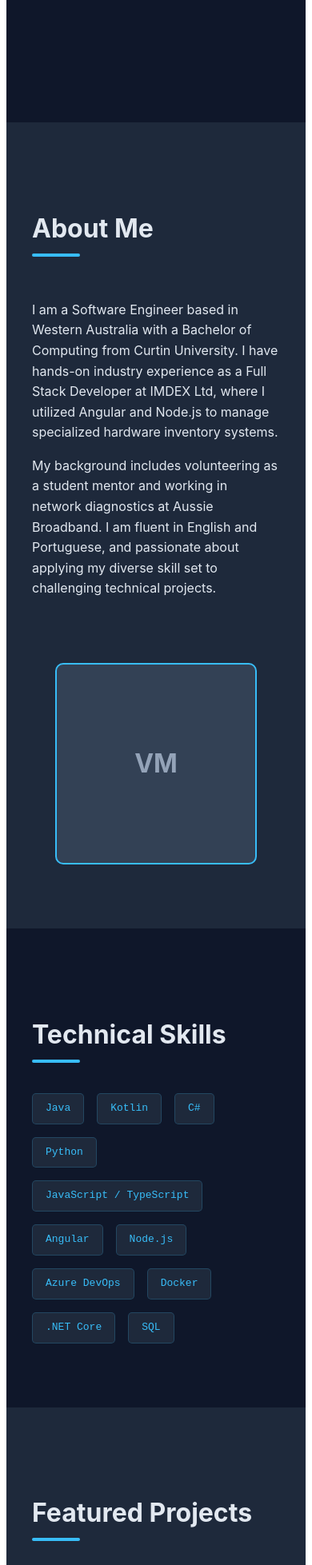
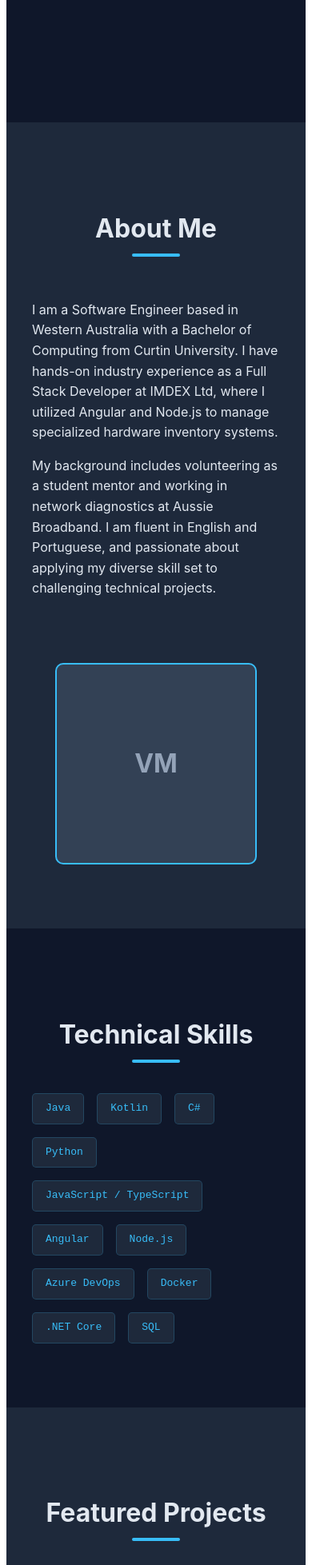
Before and after one commit to cMarteli/portfolio-vue, a Vue app: page / in a window 390 px wide. Shown: the part 699-2656 px from the top of the page at 80% size. Built offline with nearby package versions, Linux system fonts and the light colour scheme; the HTML template or start-up script is replaced by a standard one.

Commit message:
portfolio: fix centering on mobile

```diff
--- a/src/components/AboutSection.vue
+++ b/src/components/AboutSection.vue
@@ -42,14 +42,16 @@
   font-size: 2rem;
   margin-bottom: 3rem;
   position: relative;
-  display: inline-block;
+  display: block;
+  text-align: center;
 }
 
 .section-title::after {
   content: '';
   position: absolute;
   bottom: -10px;
-  left: 0;
+  left: 50%;
+  transform: translateX(-50%);
   width: 60px;
   height: 4px;
   background-color: #38bdf8;
--- a/src/components/ContactSection.vue
+++ b/src/components/ContactSection.vue
@@ -55,14 +55,16 @@ defineProps({
   font-size: 2rem;
   margin-bottom: 3rem;
   position: relative;
-  display: inline-block;
+  display: block;
+  text-align: center;
 }
 
 .section-title::after {
   content: '';
   position: absolute;
   bottom: -10px;
-  left: 0;
+  left: 50%;
+  transform: translateX(-50%);
   width: 60px;
   height: 4px;
   background-color: #38bdf8;
--- a/src/components/ProjectsSection.vue
+++ b/src/components/ProjectsSection.vue
@@ -50,14 +50,16 @@ defineProps({
   font-size: 2rem;
   margin-bottom: 3rem;
   position: relative;
-  display: inline-block;
+  display: block;
+  text-align: center;
 }
 
 .section-title::after {
   content: '';
   position: absolute;
   bottom: -10px;
-  left: 0;
+  left: 50%;
+  transform: translateX(-50%);
   width: 60px;
   height: 4px;
   background-color: #38bdf8;
--- a/src/components/SkillsSection.vue
+++ b/src/components/SkillsSection.vue
@@ -33,14 +33,16 @@ defineProps<{
   font-size: 2rem;
   margin-bottom: 3rem;
   position: relative;
-  display: inline-block;
+  display: block;
+  text-align: center;
 }
 
 .section-title::after {
   content: '';
   position: absolute;
   bottom: -10px;
-  left: 0;
+  left: 50%;
+  transform: translateX(-50%);
   width: 60px;
   height: 4px;
   background-color: #38bdf8;
```
